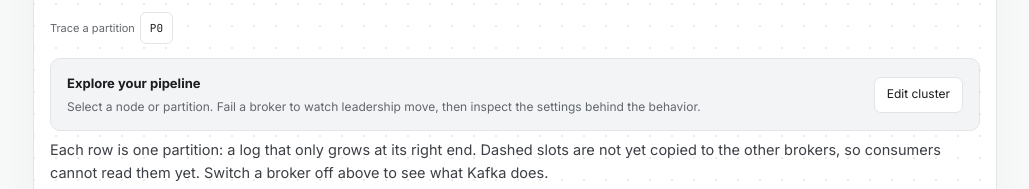
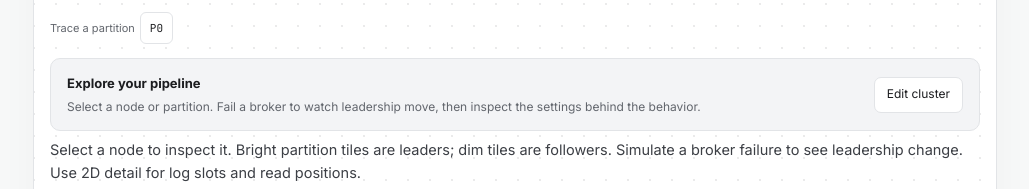
Before and after one commit to fattahpour/kafka-config, a website: page index.html in a window 1280 px wide. Shown: the part 1056-1245 px from the top of the page, without its empty margins (251-1280 px from the left). Drawn offline with nearby package versions, Linux system fonts and the light colour scheme.

Commit message:
Clarify 3D legends and verify pinned renderer integrity

```diff
--- a/index.html
+++ b/index.html
@@ -676,6 +676,7 @@ textarea.field { max-width: none; min-height: 150px; font-family: var(--mono); f
 .partition-nav button[aria-pressed=true] {color:var(--accent);border-color:var(--accent);background:var(--glow)}
 .stage[data-view="3d"] .stage-scroll,.stage[data-view="3d"] .scroll-hint,.stage[data-view="3d"] .lanetabs {display:none}
 .stage[data-view="3d"] .legend {max-width:100%}
+.stage[data-view="3d"] .legend li:not(.role) {display:none}
 @media(max-width:680px){.scene-heading{padding:12px 12px 0}.scene-viewport{height:330px}.scene-metrics div{padding:10px 8px}.scene-metrics strong{font-size:17px}.scene-metrics span{font-size:9px}.scene-hint{bottom:57px;font-size:10px}.explorer-inspect{grid-template-columns:1fr}.scene-badge{font-size:9px}.explorer-bar{gap:8px}.explorer-bar .scene-options{width:100%;justify-content:space-between}.stage{padding:12px}.scene-label{font-size:10px;padding:3px 6px}.scene-camera{right:10px}}
 @media(prefers-reduced-motion:reduce){.spatial *{animation:none!important;transition:none!important}}
 
@@ -2522,6 +2523,7 @@ function drawMap() {
 }
 function statusText() {
   const ps = G.parts;
+  if (!down.size && window.__kc3DActive) return 'Select a node to inspect it. Bright partition tiles are leaders; dim tiles are followers. Simulate a broker failure to see leadership change. Use 2D detail for log slots and read positions.';
   if (!down.size) return 'Each row is one partition: a log that only grows at its right end. Dashed slots are not yet copied to the other brokers, so consumers cannot read them yet. Switch a broker off above to see what Kafka does.';
   const names = [...down].sort().map(b => `Broker ${b + 1}`);
   const off = ps.filter(s => s.leader === null), blocked = ps.filter(s => s.leader !== null && !s.writable), moved = ps.filter(s => s.moved && s.writable);
@@ -3395,6 +3397,7 @@ function createSpatialExplorer() {
     $('view-3d').setAttribute('aria-pressed', String(use3D)); $('view-2d').setAttribute('aria-pressed', String(!use3D));
     if (persist) remember(use3D ? '3d' : '2d');
     cancel();
+    $('status').textContent = statusText();
     if (use3D) { resize(); sync(); invalidate(); }
     else { msgs.forEach(m => { if (m.el) m.el.remove(); m.el = null; }); }
   }
@@ -3405,6 +3408,7 @@ function createSpatialExplorer() {
       const script = document.createElement('script');
       script.src = 'https://cdn.jsdelivr.net/npm/three@0.160.1/build/three.min.js';
       script.crossOrigin = 'anonymous';
+      script.integrity = 'sha384-qOkzR5Ke/XkQxuGVJ9hpFEpDlcoLtWwVYhnJf06cLIZa2vaIptSqaubivErzmD5O';
       const timeout = setTimeout(() => { script.remove(); reject(new Error('timeout')); }, 12000);
       script.onload = () => { clearTimeout(timeout); window.THREE ? resolve(window.THREE) : reject(new Error('load')); };
       script.onerror = () => { clearTimeout(timeout); script.remove(); reject(new Error('network')); };
```
Also changed, not shown: tests/run.js (+2 -0 lines).
